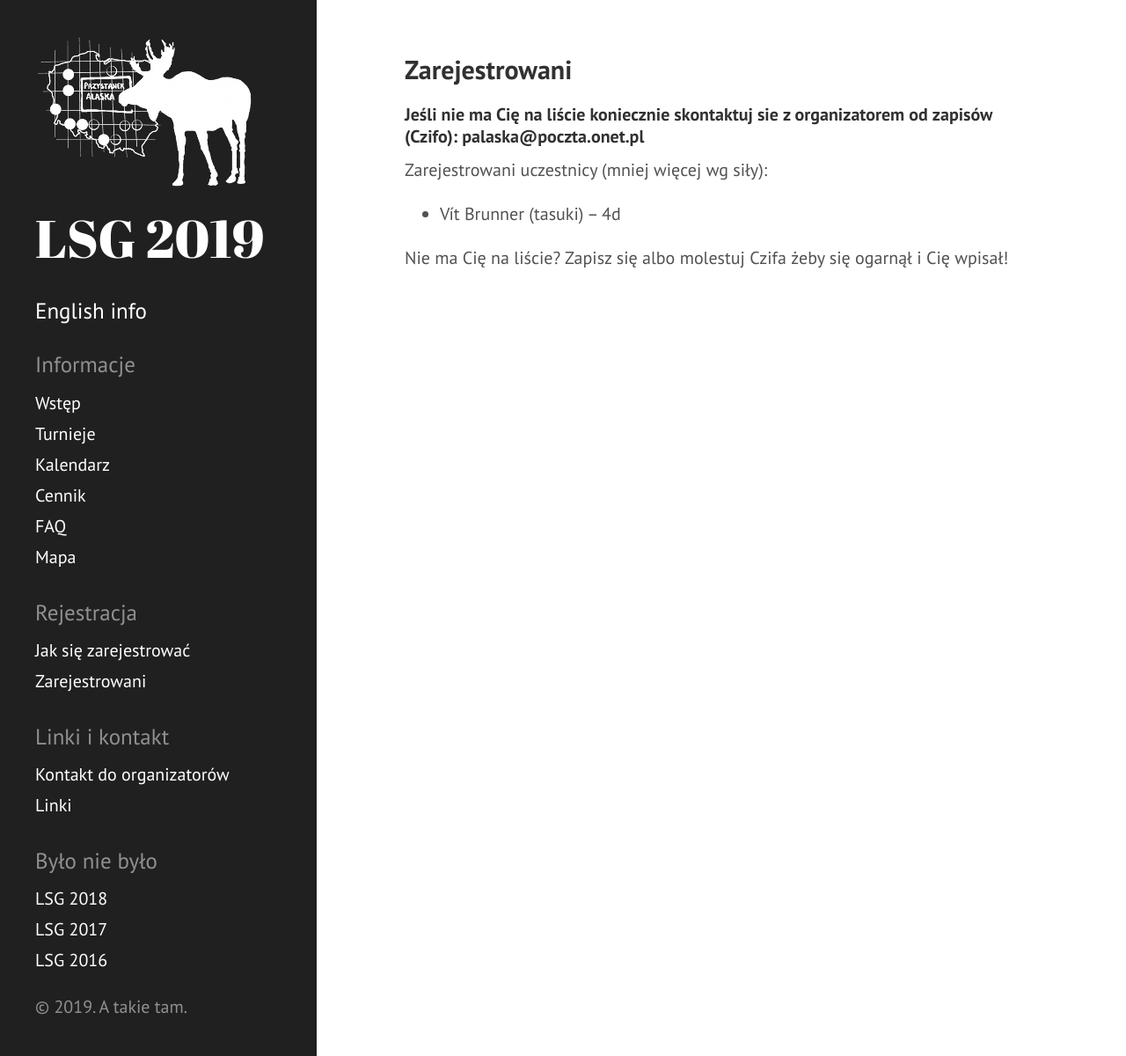
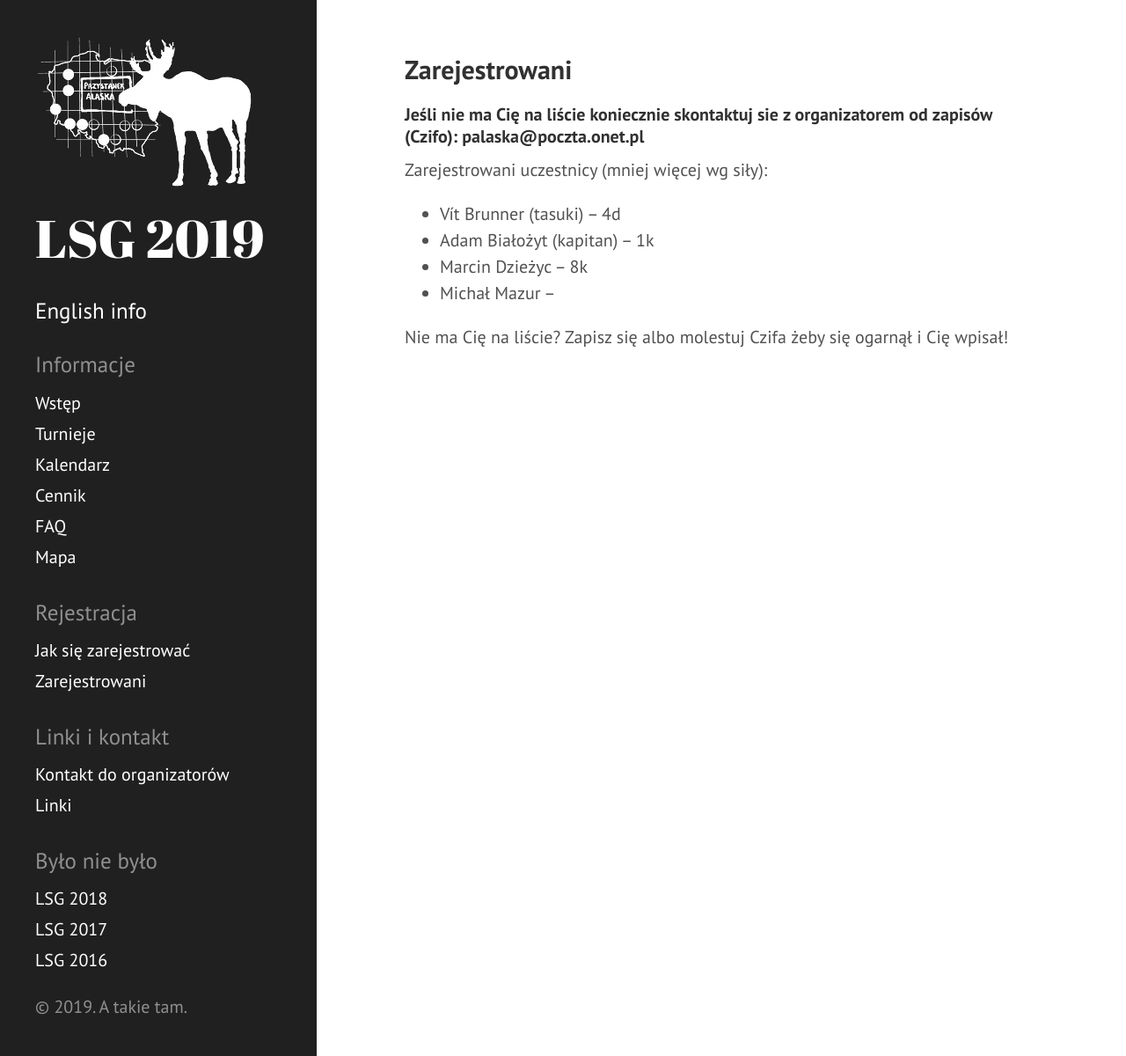
Before and after one commit to tasuki/lsg, a Jekyll site: the page built from zarejestrowani.md, in a window 1280 px wide. Shown: the whole page at 88% size. Built offline with Jekyll 4.4.1, drawn with Linux system fonts in a browser that asks for light colours; nearby versions of some CDN libraries.

Commit message:
Update zarejestrowani.md

```diff
--- a/zarejestrowani.md
+++ b/zarejestrowani.md
@@ -10,6 +10,9 @@ title: Zarejestrowani
 Zarejestrowani uczestnicy (mniej więcej wg siły):
 
 - Vít Brunner (tasuki) -- 4d
+- Adam Białożyt (kapitan) -- 1k
+- Marcin Dzieżyc -- 8k
+- Michał Mazur --
 
 
 
```
